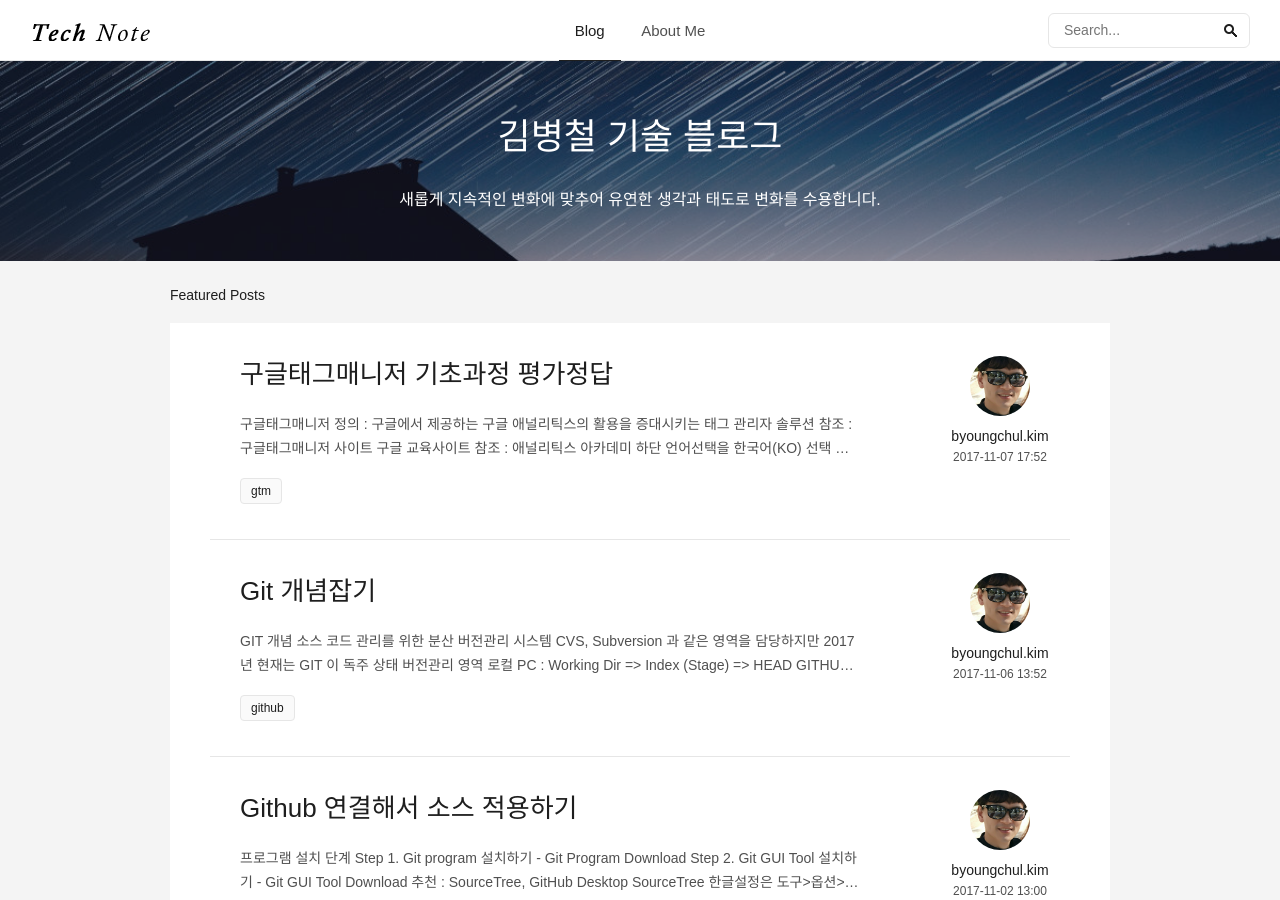
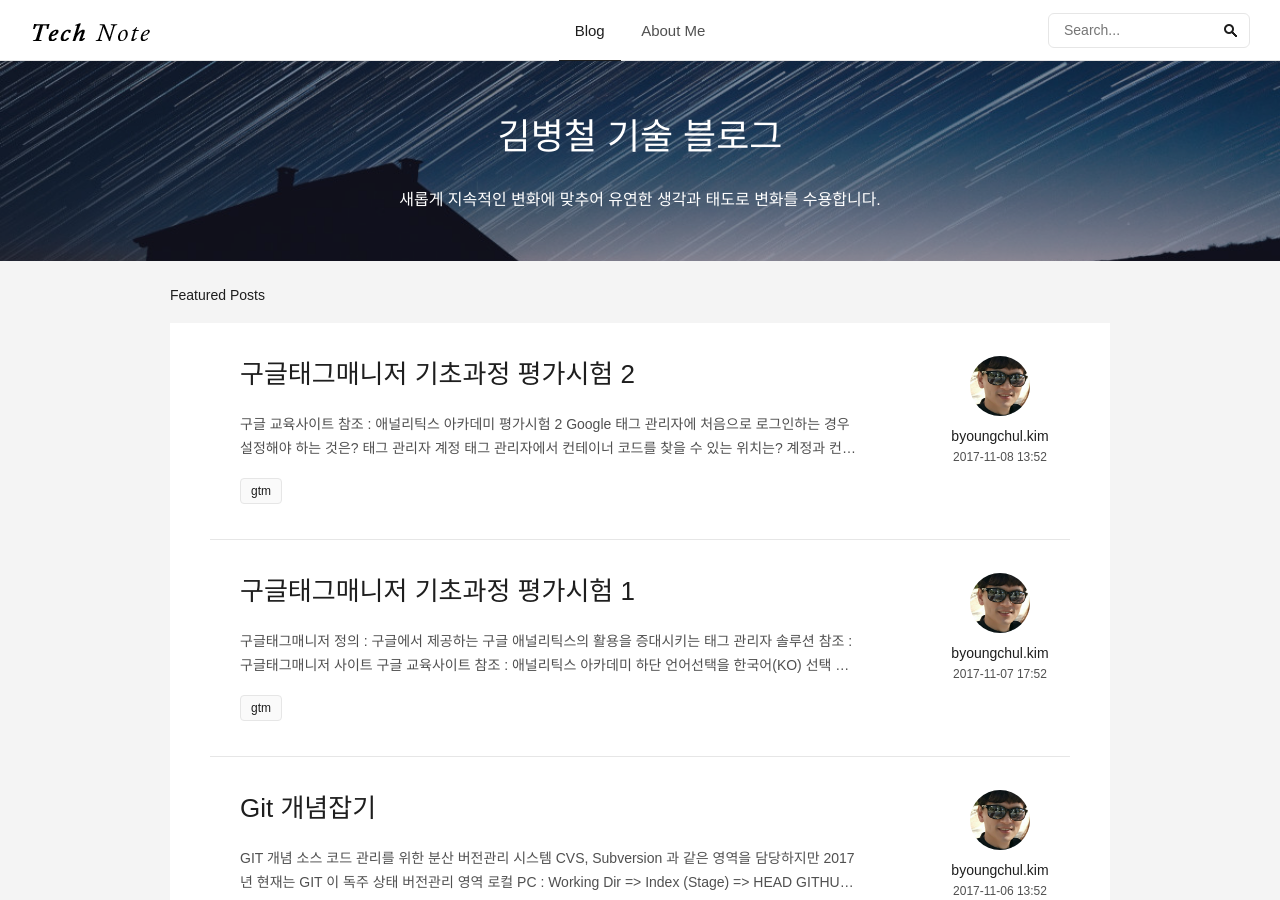
Before and after one commit to sinsu2/skyksit.github.io, a Jekyll site: the page built from index.html, in a window 1280 px wide and 900 px high. Built offline with Jekyll 4.4.1, drawn with Linux system fonts in a browser that asks for light colours; some web fonts are replaced; the list of posts is cut into pages by our own code; comment, search, counter and statistics services are not loaded.

Commit message:
add new post 'google tag manager 2'

```diff
--- a/_posts/2017-11-07-google-tag-manager.md
+++ b/_posts/2017-11-07-google-tag-manager.md
@@ -1,6 +1,6 @@
 ---
 layout: post
-title:  "구글태그매니저 기초과정 평가정답"
+title:  "구글태그매니저 기초과정 평가시험 1"
 author: byoungchul.kim
 date: 2017-11-07 17:52:00 +0900
 tags: [gtm]
--- /dev/null
+++ b/_posts/2017-11-08-google-tag-manager2.md
@@ -0,0 +1,34 @@
+---
+layout: post
+title:  "구글태그매니저 기초과정 평가시험 2"
+author: byoungchul.kim
+date: 2017-11-08 13:52:00 +0900
+tags: [gtm]
+comments : true
+---
+## 구글 교육사이트
+* 참조 : [애널리틱스 아카데미](https://analytics.google.com/analytics/academy/course/5)
+
+## 평가시험 2
+* Google 태그 관리자에 처음으로 로그인하는 경우 설정해야 하는 것은?
+  * 태그 관리자 계정
+* 태그 관리자에서 컨테이너 코드를 찾을 수 있는 위치는?
+  * 계정과 컨테이너를 만든 후 표시되는 팝업 창
+  * 관리에서 컨테이너를 선택하고 Google 태그 관리자 설치를 클릭한 후
+* 애널리틱스 페이지뷰 태그를 설정할 때 사용해야 하는 추적 ID 형식은?
+  * UA-123456-7
+* 재사용이 가능한 Google 애널리틱스 속성 ID 변수로 사용해야 하는 변수의 종류는?
+  * 사용자 정의 상수 변수
+* 태그 관리자에서 데이터 영역을 사용할 때의 이점에 해당하는 것은?
+  * Google 태그 관리자 인터페이스에서 코드 작성 및 수정
+  * 외부 애플리케이션으로 데이터 전송
+  * 데이터를 사용하여 태그 실행
+* 웹사이트 코드에서 데이터 영역 객체를 추가해야 하는 위치는?
+  * 컨테이너 스니펫 앞
+* 데이터 영역에서 변수가 표현되는 형식은?
+  * 키 - 값 쌍
+* 데이터 영역에 정보를 제공하기 위해 사용할 수 있는 것은?
+  * 자바스크립트를 사용하여 웹페이지가 로드될 때 값을 데이터 영역에 미리 입력
+  * 자바스크립트 메소드를 사용하여 값을 웹페이지에서 데이터 영역으로 푸시
+* 데이터 영역 변수가 모든 웹페이지에 자동으로 적용됨
+  * 거짓
```
